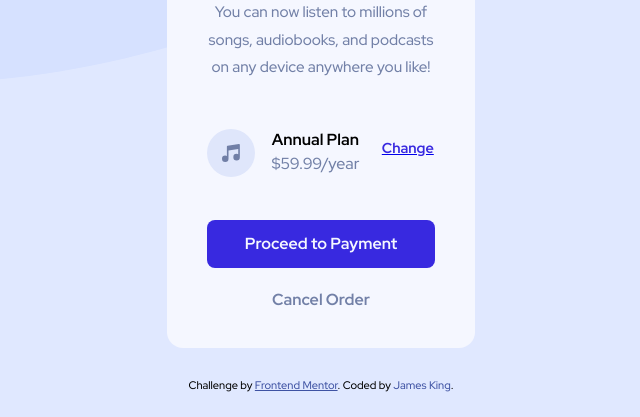
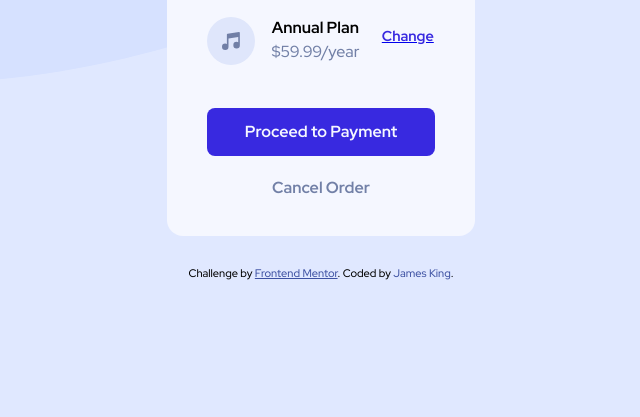
Before and after one commit to jamesaking02/order-summary, a plain HTML site: page index.html in a window 1536 px wide. Shown: the part 383-800 px from the top of the page, without its empty margins (447-1087 px from the left). Drawn offline with Linux system fonts and the light colour scheme.

Commit message:
added main and footer tag, and changed desktop style from margin to 'place-self: center;'

```diff
--- a/index.html
+++ b/index.html
@@ -16,6 +16,7 @@
   </style>
 </head>
 <body>
+  <main>
    <div class="container">
       <img src="./images/illustration-hero.svg" alt="">
       <div class="card">
@@ -37,13 +38,13 @@
         <a href="#"><p>Cancel Order</p></a>
       </div>
     </div>
-
-
-
-
+  </main>
+<footer>
  <div class="attribution">
     Challenge by <a href="https://www.frontendmentor.io?ref=challenge" target="_blank">Frontend Mentor</a>.
     Coded by <a href="#">James King</a>.
   </div>
+</footer>
+
 </body>
 </html>
--- a/style.css
+++ b/style.css
@@ -141,7 +141,7 @@ div.card > a:nth-of-type(2):hover {
   }
 
   .container {
-    margin-top: 9em;
+    place-items: center;
     width: 20vw;
   }
 }
```
Lines whose indentation alone changed are shown as unchanged.
